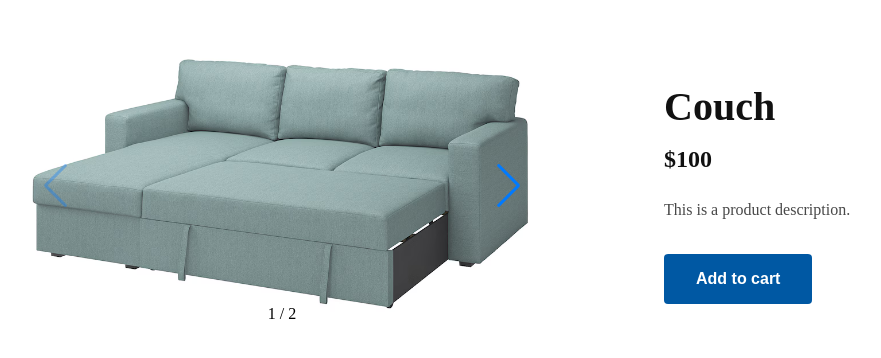
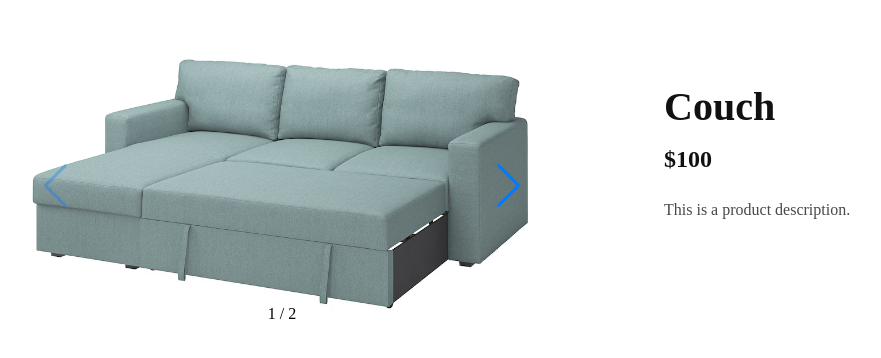
Before and after one commit to rubencg/web-seller, a React app: page / in a window 1280 px wide. Shown: the top 358 px of the page, without its empty margins (8-889 px from the left). Built offline with nearby package versions, Linux system fonts and the light colour scheme.

Commit message:
Removed add button

```diff
--- a/src/components/ProductPage.tsx
+++ b/src/components/ProductPage.tsx
@@ -43,7 +43,6 @@ const ProductPage = ({product}: {product: Product}) => {
           <h1 className="product-name">{product.name}</h1>
           <div className="product-price">${product.price}</div>
           <p className="product-description">{product.description}</p>
-          <button className="add-to-cart-button">Add to cart</button>
         </div>
       </div>
     </div>
```
